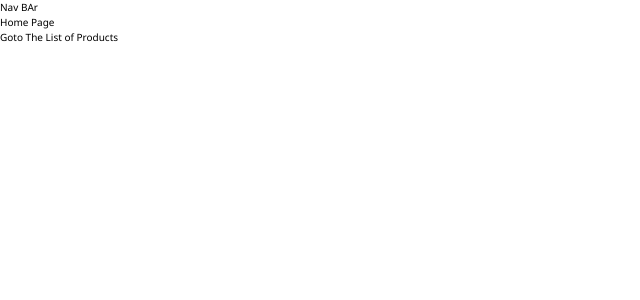
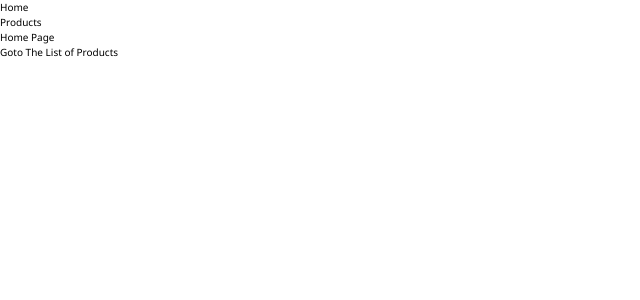
Before and after one commit to CypherAk007/MultiPage-SPA-Routing, a React (Vite) app: page / in a window 1280 px wide. Shown: the top 300 px of the page, without its empty margins (0-640 px from the left). Built offline with nearby package versions, Linux system fonts and the light colour scheme.

Commit message:
Main nav wrapper added for whole project

```diff
--- a/src/App.jsx
+++ b/src/App.jsx
@@ -1,31 +1,34 @@
 import { Route, RouterProvider, createBrowserRouter, createRoutesFromElements } from "react-router-dom"
 import HomePage from "./pages/Home"
 import ProductsPage from "./pages/Products"
+import RouteLayout from "./components/RouteLayout"
 
 // **** Prefered ****
-// const router = createBrowserRouter([
-//   {path:'/',element:<HomePage></HomePage>},
-//   {path:'/products',element:<ProductsPage></ProductsPage>},
-//   // {path:'',},
-// ])
+const router = createBrowserRouter([
+  {path:'/',element:<RouteLayout></RouteLayout>,children:[
+
+    {path:'/',element:<HomePage></HomePage>},
+    {path:'/products',element:<ProductsPage></ProductsPage>},
+  ]}
+  // {path:'',},
+])
 
 // ------Aternative(OLD Method)------
 
- const routeDefinations = createRoutesFromElements(
-  <Route>
-    <Route path="/" element={<HomePage></HomePage>}/>
-    <Route path="/products" element={<ProductsPage></ProductsPage>}/>
-  </Route>
+//  const routeDefinations = createRoutesFromElements(
+//   <Route>
+//     <Route path="/" element={<HomePage></HomePage>}/>
+//     <Route path="/products" element={<ProductsPage></ProductsPage>}/>
+//   </Route>
 
-)
+// )
 
-const router = createBrowserRouter(routeDefinations)
+// const router = createBrowserRouter(routeDefinations)
 
 
 const App = ()=>{
   return (
-    <div className={`text-3xl bg-green-500 `}>
-      <div>Nav BAr</div>
+    <div >
       <div>
         <RouterProvider router={router}></RouterProvider>
       </div>
--- /dev/null
+++ b/src/components/MainNavigation.jsx
@@ -0,0 +1,20 @@
+import { Link } from "react-router-dom"
+
+const MainNavigation = ()=>{
+    return (
+        <header>
+            <nav>
+                <ul>
+                    <li>
+                        <Link to='/'>Home</Link>
+                    </li>
+                    <li>
+                        <Link to='/products'>Products</Link>
+                    </li>
+                </ul>
+            </nav>
+        </header>
+    )
+}
+
+export default MainNavigation
--- /dev/null
+++ b/src/components/RouteLayout.jsx
@@ -0,0 +1,13 @@
+import { Outlet } from "react-router-dom"
+import MainNavigation from "./MainNavigation"
+
+const RouteLayout = ()=>{
+    return (
+        <>
+            <MainNavigation></MainNavigation>
+            <Outlet></Outlet>
+        </>
+    )
+}
+
+export default RouteLayout
```
